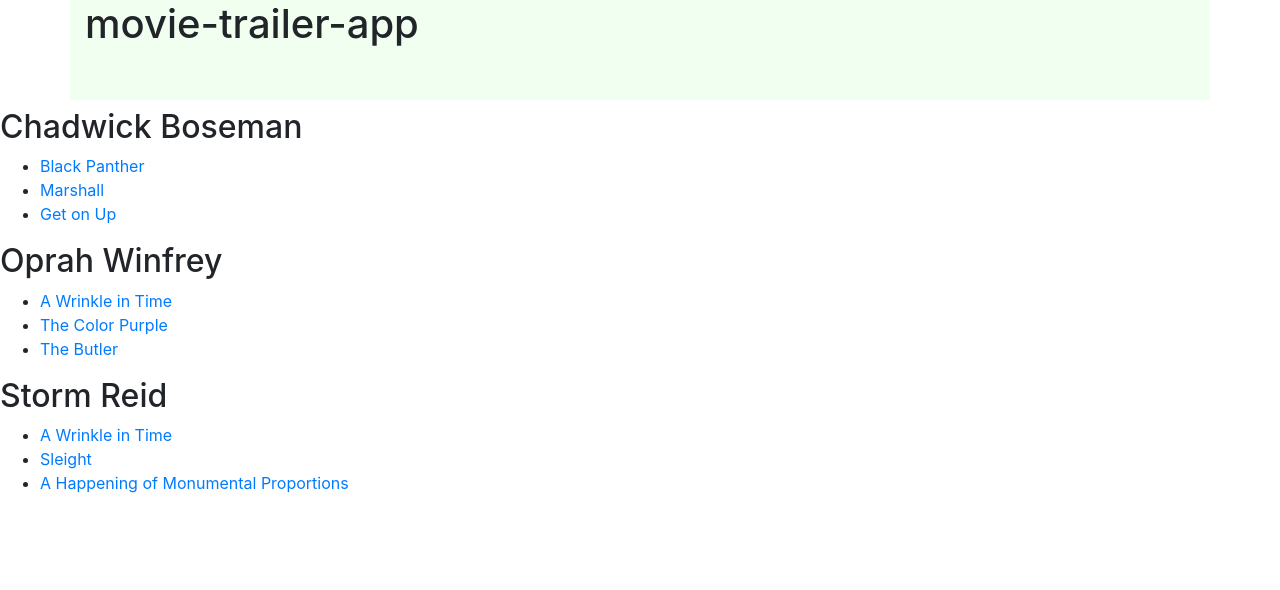
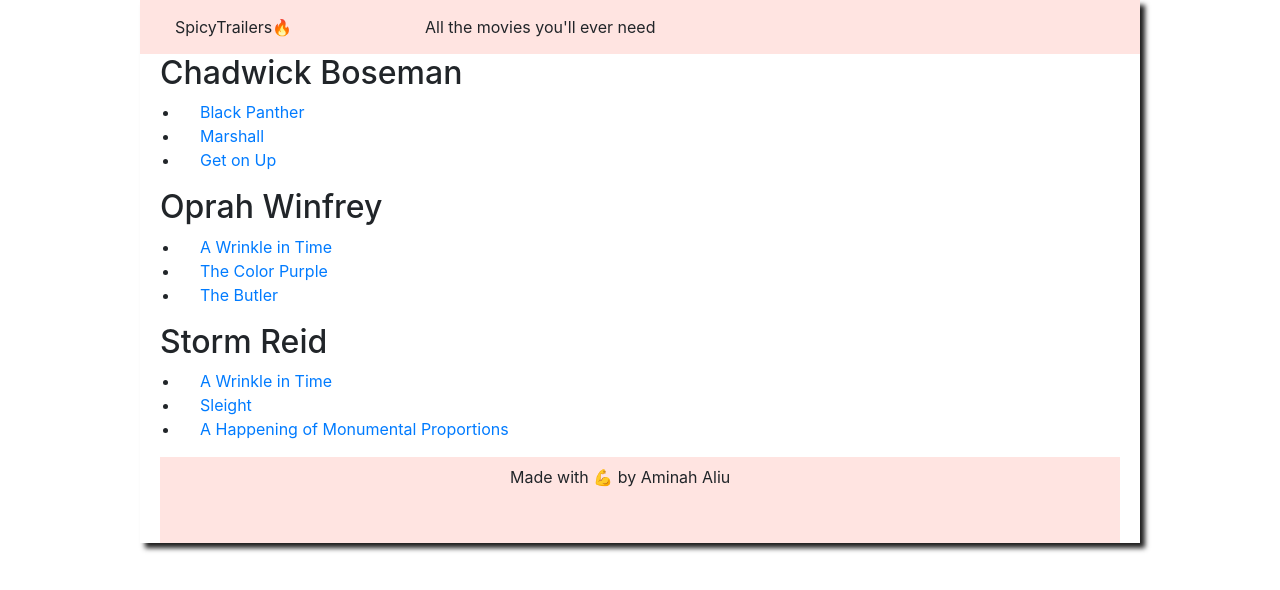
Before and after one commit to AminahAliu/AA_Trailer_Website, an Angular app in the folder movie-trailer-app/: page / in a window 1280 px wide. Shown: the top 590 px of the page. Built offline with nearby package versions, Linux system fonts and the light colour scheme.

Commit message:
feat: add bootstrap for header + a container for the page

```diff
--- a/movie-trailer-app/src/app/app.component.css
+++ b/movie-trailer-app/src/app/app.component.css
@@ -1,5 +1,25 @@
-.container {
-  width: 2000px;
-  height: 100px;
-  background-color: #F0FFF0;
+.highlight {
+  background-color:#FFE4E1;
 }
+#outline {
+  border-color: black;
+  border-left: 1px 1px 1px 1px black;
+}
+#container
+  {
+    margin-left: auto;
+    margin-right: auto;
+    width: 1000px;
+    background-color: #FFFFFF;
+    box-shadow: 5px 5px 5px #1e1e1e;
+    text-indent: 20px;
+  }
+
+  footer {
+    background-color: #FFE4E1;
+    line-height: 250%;
+    height: 86px;
+    text-indent: 350px;
+    margin-left: 20px;
+    width: 960px;
+  }
--- a/movie-trailer-app/src/app/app.component.html
+++ b/movie-trailer-app/src/app/app.component.html
@@ -1,2 +1,12 @@
-<h1 class="container">{{title}}</h1>
+<div id="container">
+<div class="container">
+ <div class="row outline">
+  <div class="col-sm-3 highlight" style="padding:15px;">{{title}}</div>
+  <div class="col-sm-9 highlight" style="padding:15px;">All the movies you'll ever need</div>
+</div>
+
+
+</div>
 <app-actors></app-actors>
+<footer> Made with 💪 by Aminah Aliu</footer>
+</div>
--- a/movie-trailer-app/src/app/app.component.ts
+++ b/movie-trailer-app/src/app/app.component.ts
@@ -6,5 +6,5 @@
   styleUrls: ['./app.component.css']
 })
 export class AppComponent {
-  title = 'movie-trailer-app';
+  title = 'SpicyTrailers🔥';
 }
```
